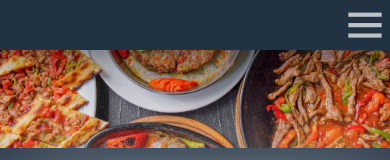
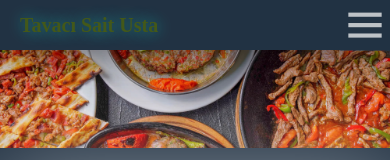
Before and after one commit to AgitBelge/boostrap-exapmle.github.io, a plain HTML site: page index.html in a window 390 px wide. Shown: the top 160 px of the page. Drawn offline with nearby package versions, Linux system fonts and the light colour scheme.

Commit message:
resto name add

```diff
--- a/index.html
+++ b/index.html
@@ -12,6 +12,7 @@
    <div class="sait">
        <!--                              nav-bar               -->
        <div class="navbar">
+        <h1 class="res-name">Tavacı Sait Usta</h1>
            <div class="nav-menu">
                <ul class="nav-ul">
                    <li><a class="nav-a" href="">HOME</a></li>
@@ -20,7 +21,9 @@
                 </ul>
                 <li class="menu-icon"><a href="">
                     <i class='bx bx-menu'></i>
-                   </a></li>
+                   </a>
+                </li>
+
             </div>
         </div>
         <!--                              home                   -->
--- a/style/style.css
+++ b/style/style.css
@@ -113,11 +113,20 @@ a.pide-page:hover{
     transition: .1s;
     color: rgb(128, 90, 136);
 }
+h1.res-name{
+    display: flex;
+    align-items: center;
+    padding-left: 20px;
+    color: #526808;
+}
+h1.res-name:hover{
+    text-shadow:0px 0 15px rgb(26, 204, 195);
+    cursor: none;
+}
 i:hover{
     color: rgb(124, 103, 103);
 }
-
-@media only screen and (max-width: 720px) {
+@media only screen and (max-width: 750px) {
     li.menu-icon{
         display: flex;
     }
@@ -128,4 +137,10 @@ i:hover{
     ul.nav-ul{
         display: none;
     }
+    h1.res-name{
+        font-size: 20px;
+    }
+    div.navbar{
+        justify-content: space-between;
+    }
 }
```
Also changed, not shown: 1 other file.
